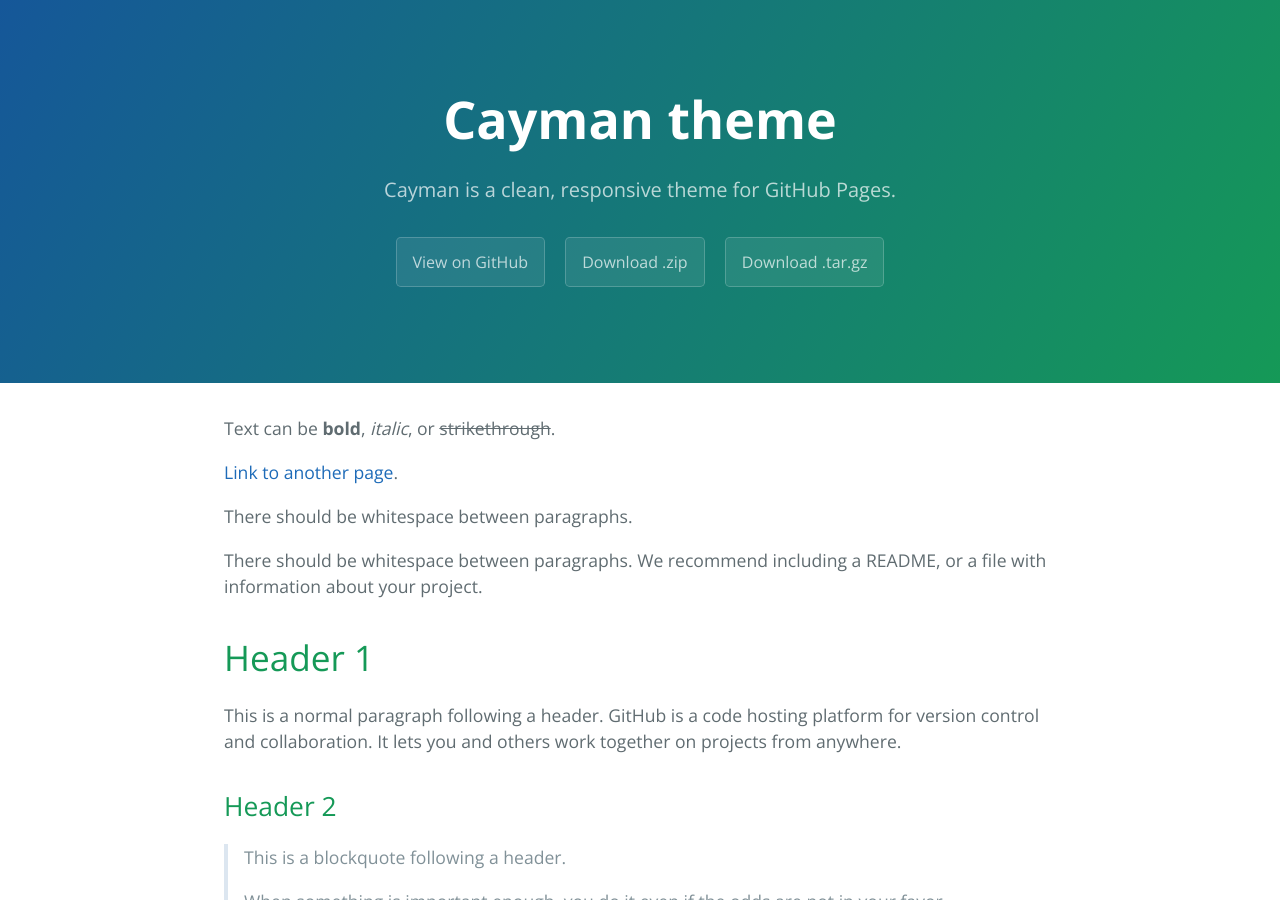
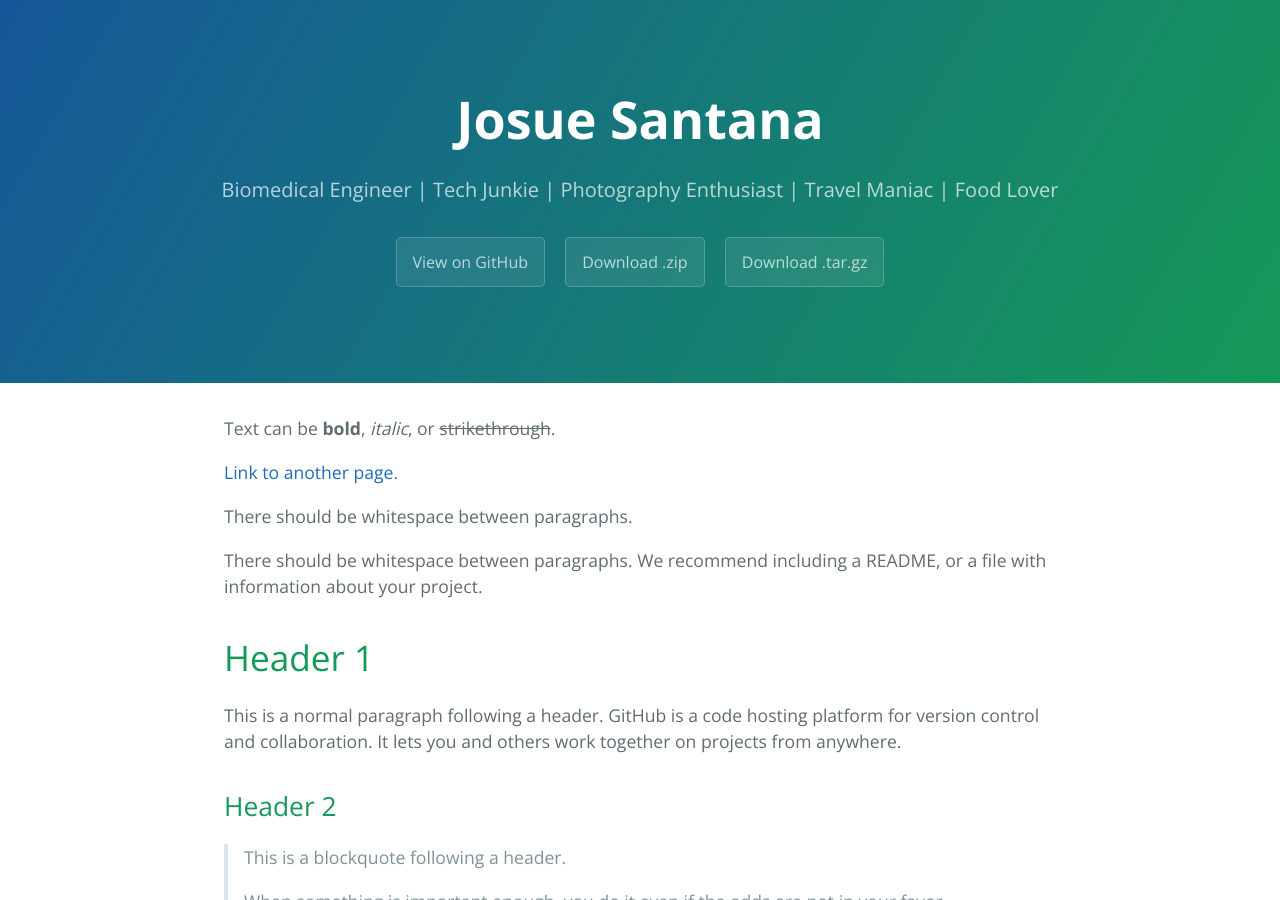
Before and after one commit to js3359/Static_Website_2018, a Jekyll site: the page built from index.md, in a window 1280 px wide and 900 px high. Built offline with Jekyll 4.4.1, drawn with Linux system fonts in a browser that asks for light colours.

Commit message:
Update _config.yml

```diff
--- a/_config.yml
+++ b/_config.yml
@@ -1,5 +1,5 @@
-title: Cayman theme
-description: Cayman is a clean, responsive theme for GitHub Pages.
+title: Josue Santana
+description: Biomedical Engineer | Tech Junkie | Photography Enthusiast | Travel Maniac | Food Lover
 show_downloads: true
 google_analytics:
 theme: jekyll-theme-cayman
```
